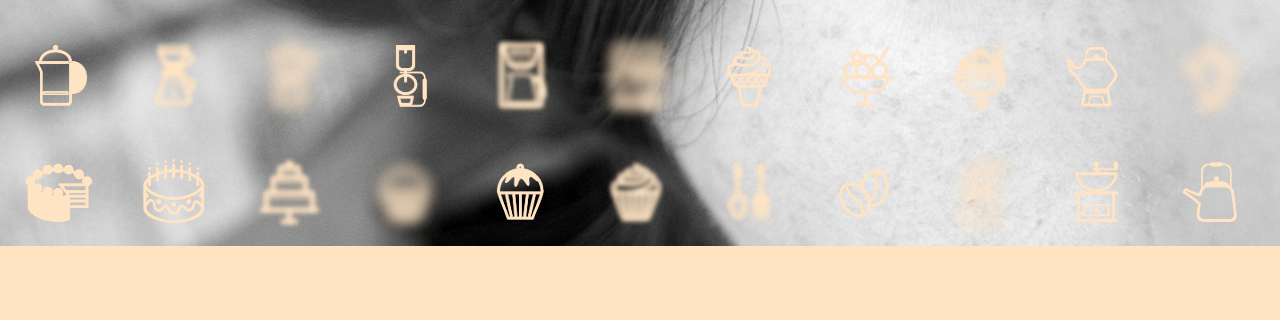
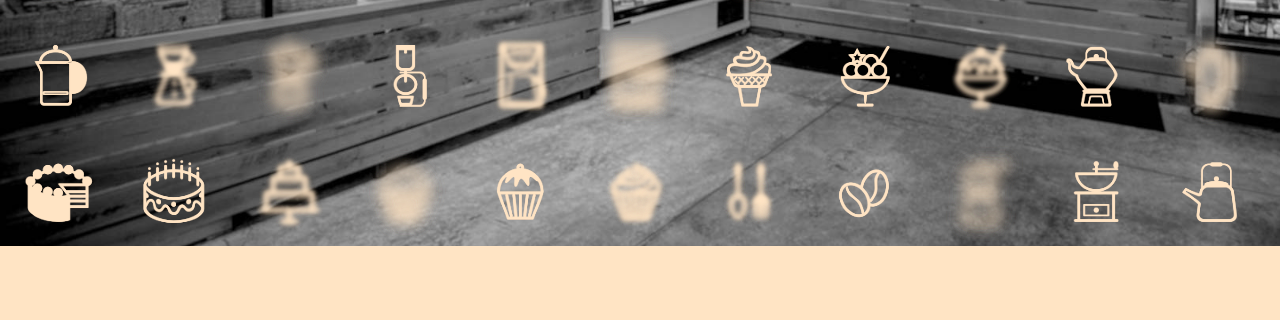
Before and after one commit to zbreakstone/zbreakstone.github.io, a plain HTML site: page index.html in a window 1280 px wide. Shown: the part 554-874 px from the top of the page. Drawn offline with nearby package versions, Linux system fonts and the light colour scheme.

Commit message:
Speed up parallax overlay

```diff
--- a/css/style.css
+++ b/css/style.css
@@ -25,7 +25,7 @@ h1 {
     background-position: center top;
     background-repeat: no-repeat;
     background-attachment: fixed;
-    background-image: url('../img/girl.jpeg');
+    background-image: url('../img/bakery.jpg');
     background-size: cover;
 }
 
@@ -33,6 +33,7 @@ h1 {
 	position: relative;
 	z-index: 2;
 	height: 100vh;
+	overflow: hidden;
     background-position: center top;
     background-repeat: repeat;
     background-attachment: fixed;
@@ -44,6 +45,7 @@ h1 {
 	position: relative;
 	z-index: 3;
 	height: 100vh;
+	overflow: hidden;
     background-position: center top;
     background-repeat: repeat;
     background-attachment: fixed;
@@ -55,6 +57,7 @@ h1 {
 	position: relative;
 	z-index: 4;
 	height: 100vh;
+	overflow: hidden;
     background-position: center top;
     background-repeat: repeat;
     background-attachment: fixed;
--- a/index.html
+++ b/index.html
@@ -20,10 +20,10 @@
 	<body>
 		<div class="site-wrapper">
 			<div class="site-wrapper-inner">
-				<section class="parallax-section-1" data-stellar-background-ratio="1.00">
-					<div class="parallax-section-back" data-stellar-background-ratio="1.25">
-						<div class="parallax-section-mid" data-stellar-background-ratio="1.50">
-							<div class="parallax-section-front" data-stellar-background-ratio="1.75">
+				<section class="parallax-section-1" data-stellar-background-ratio="0.00">
+					<div class="parallax-section-back" data-stellar-background-ratio="2.00">
+						<div class="parallax-section-mid" data-stellar-background-ratio="3.00">
+							<div class="parallax-section-front" data-stellar-background-ratio="4.00">
 								<div class="container">
 									<div class="hero">
 										<div class="slogan">
```
Also changed, not shown: img/bakery.jpg (added).
